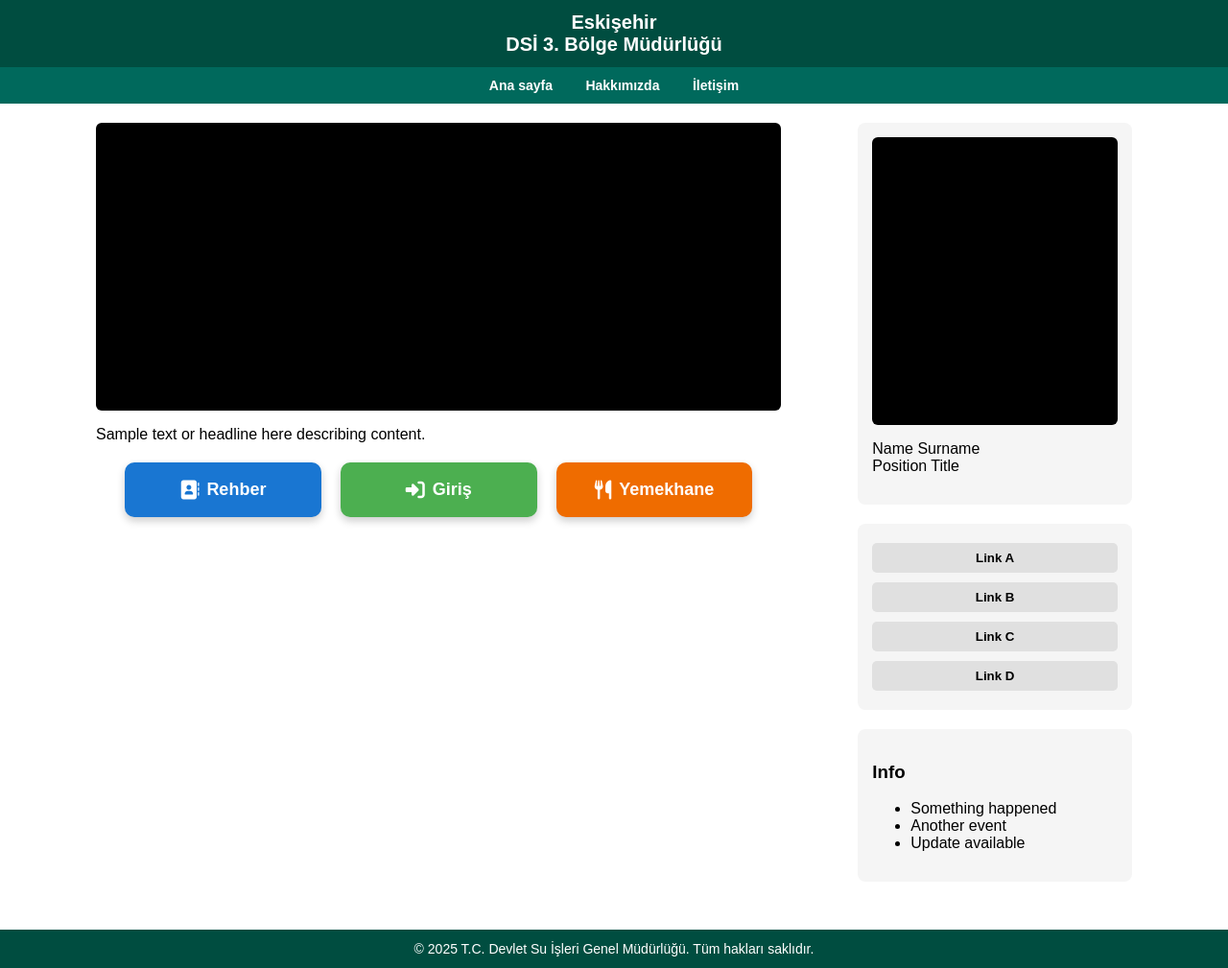
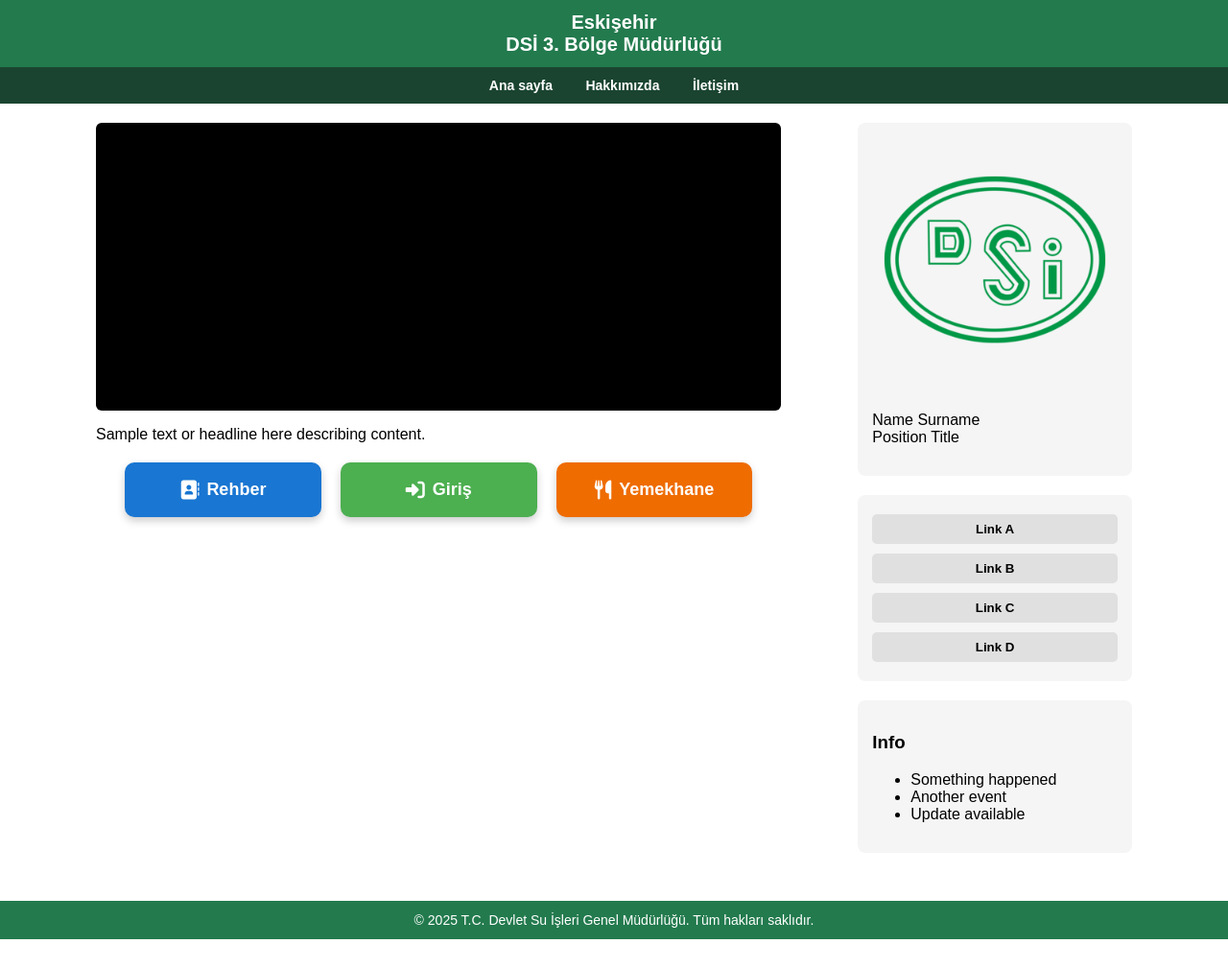
Before and after one commit to burakozdkcgl/devletsuisleri-flask-web-app-replica, a Flask app: page / in a window 1280 px wide. Shown: the whole page at 96% size. After the commit the page ends 979 px from the top, so only its background shows below. Run offline with Flask 3, Linux system fonts and the light colour scheme.

Commit message:
added logo and colour pallette

```diff
--- a/static/style.css
+++ b/static/style.css
@@ -7,7 +7,7 @@
 
 /* HEADER */
 header {
-    background-color: #004d40;
+    background-color: #227a4d;
     color: white;
     padding: 12px 0;
     text-align: center;
@@ -17,7 +17,7 @@
 
 /* NAVBAR */
 nav {
-    background-color: #00695c;
+    background-color: #1a4430;
     text-align: center;
     padding: 10px 0;
 }
@@ -141,10 +141,17 @@
 
 /* FOOTER */
 footer {
-    background-color: #004d40;
+    background-color: #227a4d;
     color: white;
     padding: 12px;
     text-align: center;
     margin-top: 30px;
     font-size: 14px;
 }
+
+.sidebarLogo {
+    width: 100%;
+    height: auto;
+    border-radius: 6px;
+    margin-bottom: 10px;
+}
--- a/templates/index.html
+++ b/templates/index.html
@@ -32,7 +32,7 @@
 
     <div class="sideColumn">
         <div class="indexBox1">
-            <div class="sliderPlaceholder"></div>
+            <img class="sidebarLogo" src="{{ url_for('static', filename='images/sideColumn_logo.png') }}" alt="Logo">
             <p>Name Surname<br>Position Title</p>
         </div>
 
```
Also changed, not shown: static/images/sideColumn_logo.png (added).
